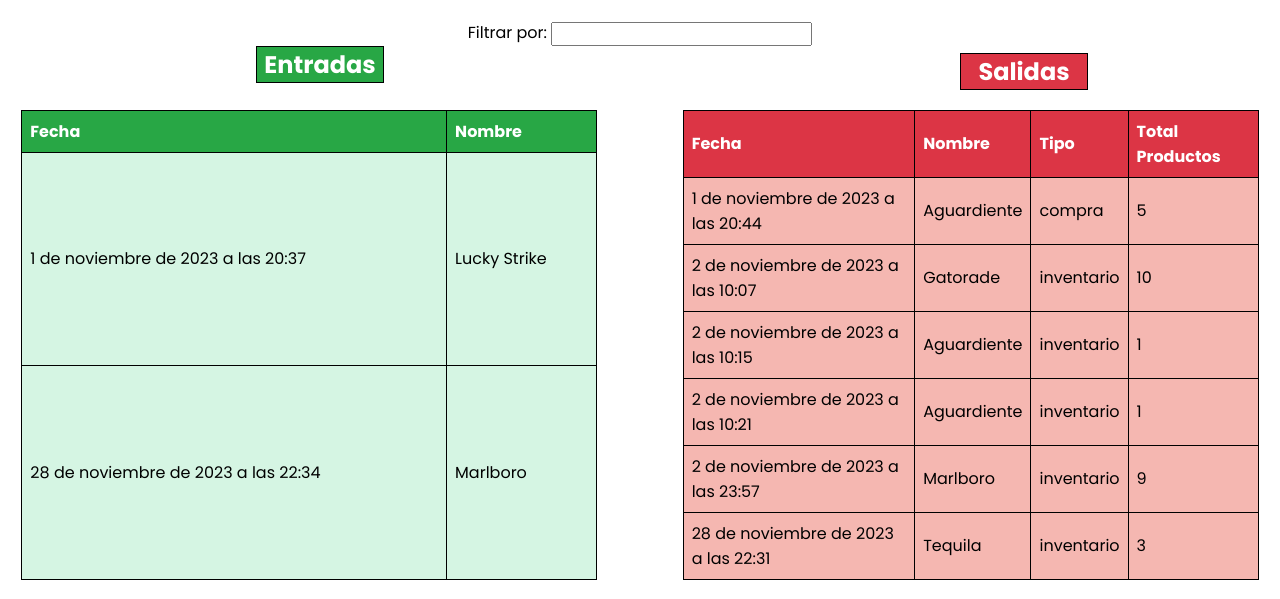
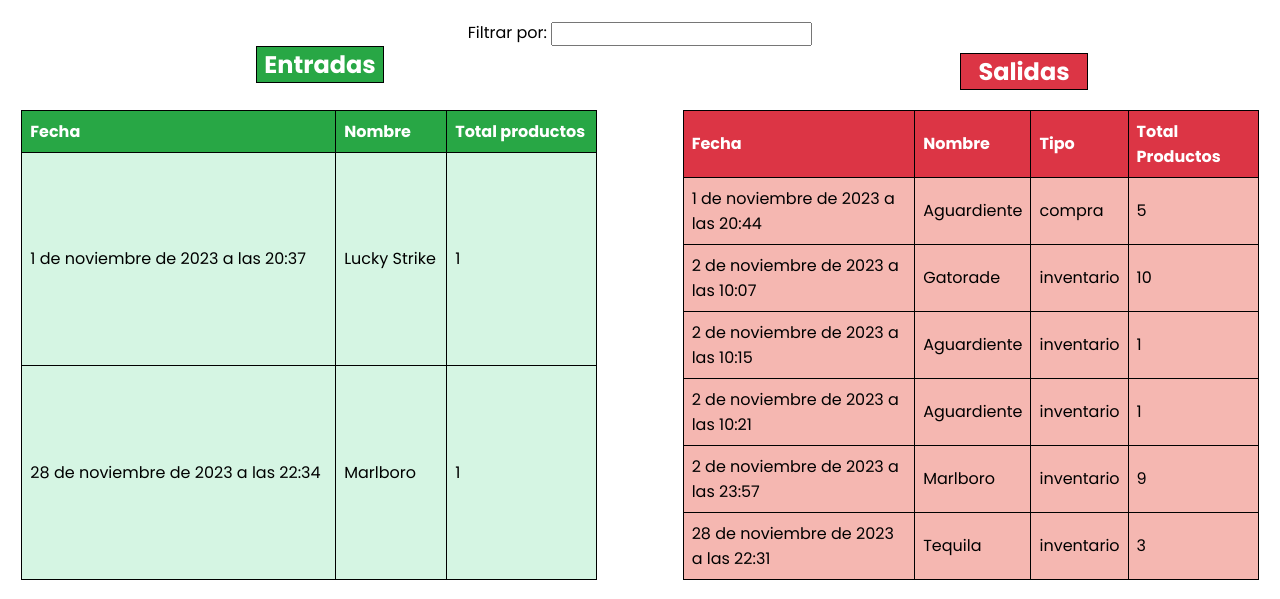
Before and after one commit to senacti/G2-BOLIPOLA, a Django app: page /entries_outputs/ in a window 1280 px wide. Shown: the part 201-800 px from the top of the page. Run offline with Django 4.2, Linux system fonts and the light colour scheme; a user stored in the database is signed in; data comes from the database, SQL or seed files in the repository; parts of the project's set-up code (start-up, migrations or seed data) failed here and were passed over; some libraries are stand-ins or nearby versions.

Commit message:
Mostrar cantidad en entries

```diff
--- a/bolipola/templates/inventario/entries_outputs/entries_outputs.html
+++ b/bolipola/templates/inventario/entries_outputs/entries_outputs.html
@@ -105,6 +105,7 @@
                 <tr>
                     <th>Fecha</th>
                     <th>Nombre</th>
+                    <th>Total productos</th>
                 </tr>
             </thead>
             <tbody>
@@ -112,6 +113,7 @@
                 <tr class="box">
                     <td>{{ entry.date }}</td>
                     <td>{{ entry.inventory.product.name }}</td>
+                    <td>{{ entry.total_products }}</td>
                 </tr>
                 {% endfor %}
             </tbody>
```
